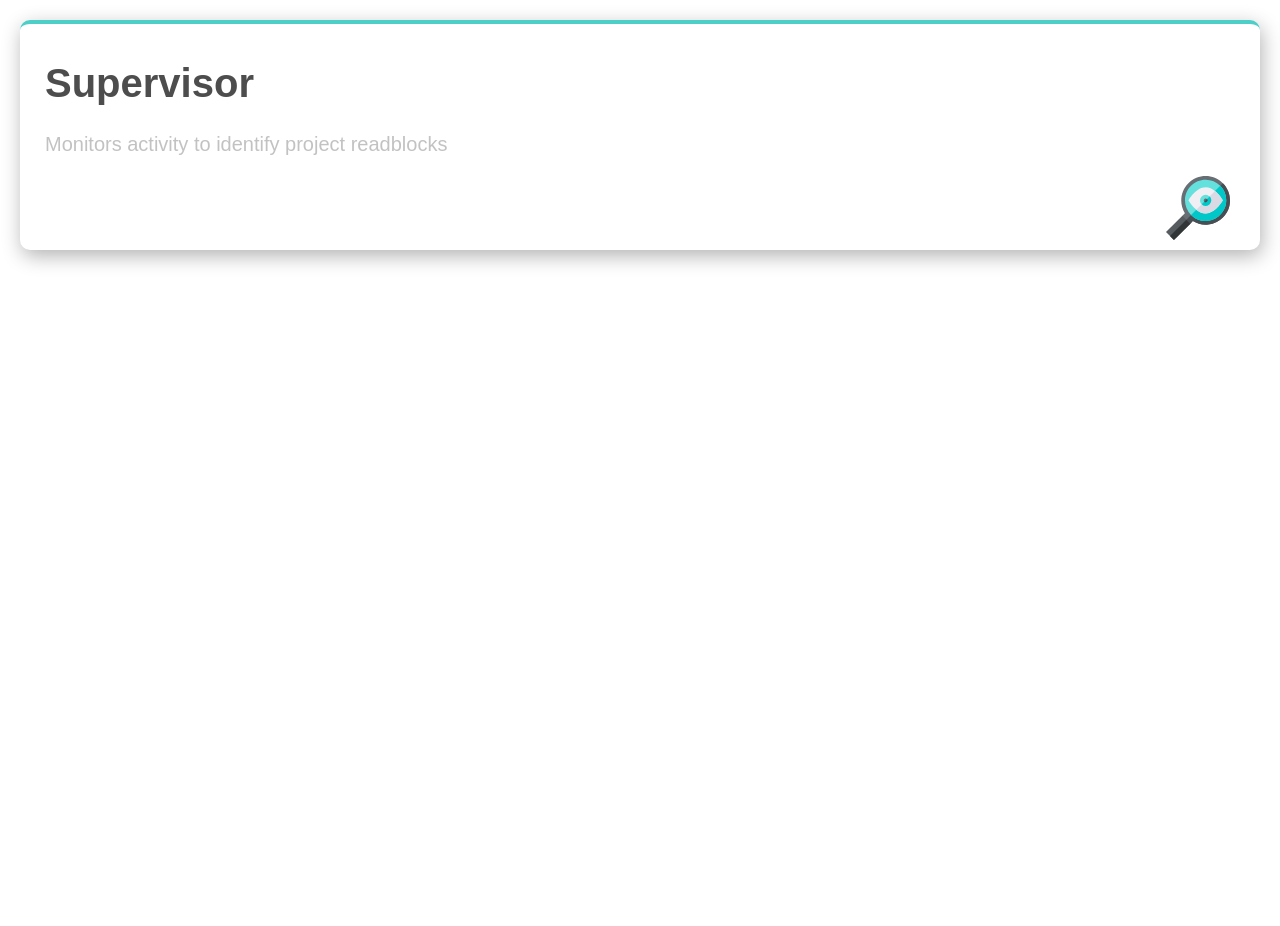
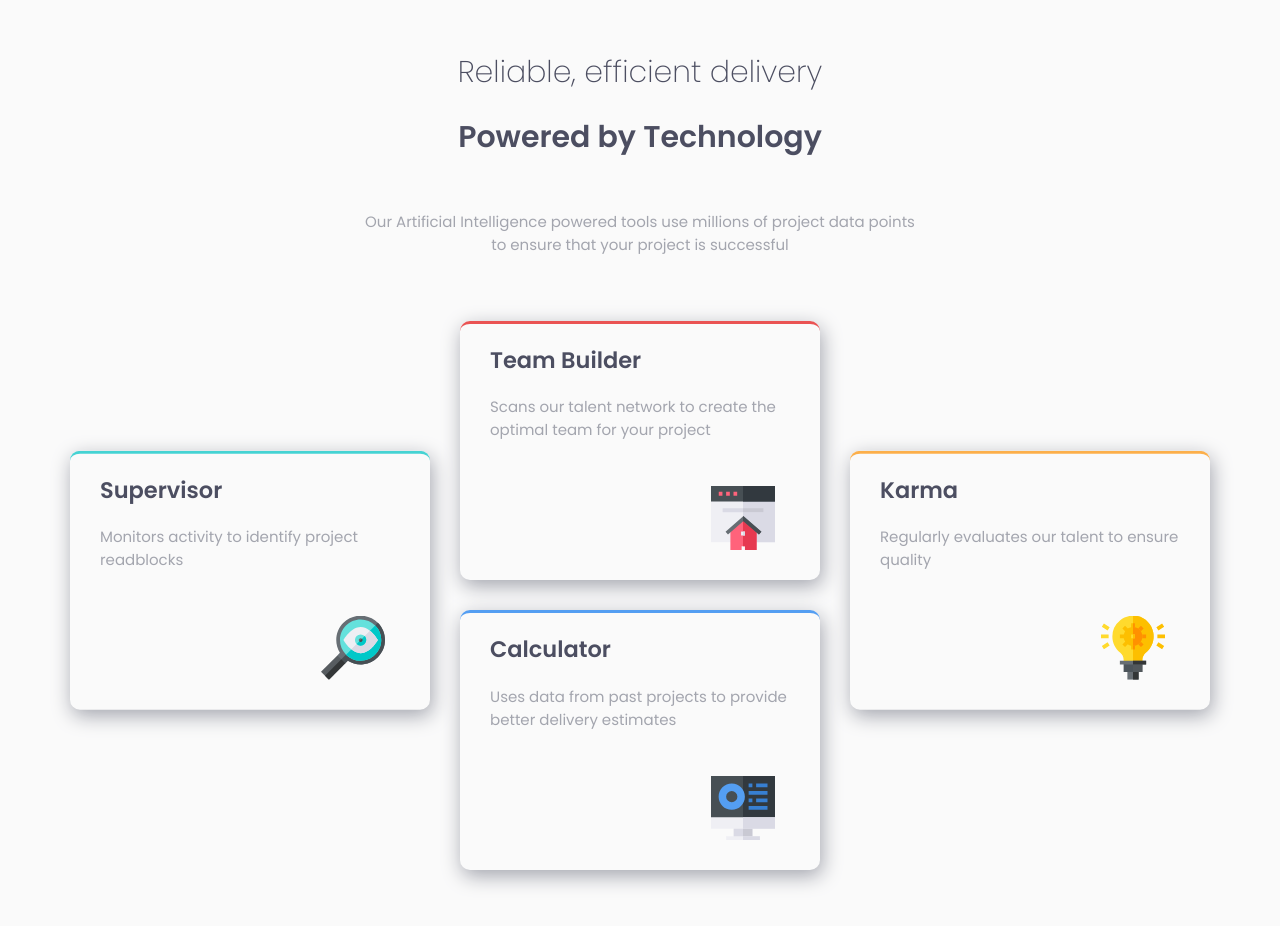
Before and after one commit to sebastianMorales01/Four-card-feature-section, a plain HTML site: page index.html in a window 1280 px wide. Before the commit the page ends 800 px from the top, so only its background shows below. Drawn offline with Linux system fonts and the light colour scheme.

Commit message:
version full

```diff
--- a/estilo.css
+++ b/estilo.css
@@ -1,25 +1,137 @@
+:root{
+    --Red: hsl(0, 78%, 62%);
+    --Cyan: hsl(180, 62%, 55%);
+    --Orange: hsl(34, 97%, 64%);
+    --Blue: hsl(212, 86%, 64%);
+
+    --VeryDarkBlue: hsl(234, 12%, 34%);
+    --GrayishBlue: hsl(229, 6%, 66%);
+    --VeryLightGray: hsl(0, 0%, 98%);
+}
 body{
-    font-family: Arial, Helvetica, sans-serif;
-    font-size: 20px;
-    margin: 20px;
+    font-family: 'Poppins', sans-serif;
+    font-size: 15px;
+    background: var(--VeryLightGray);
+    margin: 10px 30px;
 }
-.caja{
-    border-top: 4px solid rgb(77, 206, 199);
-    border-radius: 10px;
-    box-shadow: 2px 6px 20px rgb(179, 179, 179);
-    padding: 10px;
+.info{
+    text-align: center;
+    margin: 50px auto;
 
 }
-.caja h1{
-    padding-left: 15px;
-    color: rgb(78, 77, 77);
+.info h1{
+    color: var(--VeryDarkBlue);
+    font-weight: 200;
 }
-.caja p{
-    padding-left: 15px;
-    color: rgba(190, 190, 190, 0.938);
+.info h1 strong{
+    font-weight: 600;
 }
-.foto {
+.info p{
+    color: var(--GrayishBlue);
+    margin: 10px 15px;
+}
+
+.container{
     display: flex;
-    justify-content: flex-end;
-    padding-right: 20px;
+    justify-content: center;
+    margin-bottom: 50px;
+    flex-wrap: wrap; /*determina si los items se ajustan en una linea*/
 }
+
+.caja1{
+    border-top: 3px solid var(--Cyan);
+    border-radius: 10px;
+    box-shadow: 2px 6px 20px var(--GrayishBlue);
+    padding: 0px 30px 30px 30px;
+    margin: 15px;
+    width: 300px;
+    color:var(--VeryDarkBlue);
+}
+.caja1 h2{
+    color: var(--VeryDarkBlue);
+}
+.caja1 p{
+    color: var(--GrayishBlue);
+}
+.caja1 img{
+    margin-right: 5%;
+    margin-top: 10%;
+    float: right;
+}
+
+.caja2{
+    border-top: 3px solid var(--Red);
+    border-radius: 10px;
+    box-shadow: 2px 6px 20px var(--GrayishBlue);
+    padding: 0px 30px 30px 30px;
+    margin: 15px;
+    width: 300px;
+    color:var(--VeryDarkBlue);
+}
+.caja2 h2{
+    color: var(--VeryDarkBlue);
+}
+.caja2 p{
+    color: var(--GrayishBlue);
+}
+.caja2 img{
+    margin-right: 5%;
+    margin-top: 10%;
+    float: right;
+}
+
+.caja3{
+    border-top: 3px solid var(--Orange);
+    border-radius: 10px;
+    box-shadow: 2px 6px 20px var(--GrayishBlue);
+    padding: 0px 30px 30px 30px;
+    margin: 15px;
+    width: 300px;
+    color:var(--VeryDarkBlue);
+}
+.caja3 h2{
+    color: var(--VeryDarkBlue);
+}
+.caja3 p{
+    color: var(--GrayishBlue);
+}
+.caja3 img{
+    margin-right: 5%;
+    margin-top: 10%;
+    float: right;
+}
+
+.caja4{
+    border-top: 3px solid var(--Blue);
+    border-radius: 10px;
+    box-shadow: 2px 6px 20px var(--GrayishBlue);
+    padding: 0px 30px 30px 30px;
+    margin: 15px;
+    width: 300px;
+    color:var(--VeryDarkBlue);
+}
+.caja4 h2{
+    color: var(--VeryDarkBlue);
+}
+.caja4 p{
+    color: var(--GrayishBlue);
+}
+.caja4 img{
+    margin-right: 5%;
+    margin-top: 10%;
+    float: right;
+}
+
+/* version desktop */
+@media screen and (min-width:768px){
+    .info p{
+        width: 550px;
+        margin: 50px auto;
+    }
+    .caja1{
+        transform: translateY(50%);
+    }
+    .caja3{
+        transform: translateY(50%);
+    }
+}
--- a/index.html
+++ b/index.html
@@ -4,15 +4,42 @@
     <meta charset="UTF-8">
     <meta name="viewport" content="width=device-width, initial-scale=1.0">
     <title>Document</title>
+    <link href="https://fonts.googleapis.com/css2?family=Poppins:wght@200;400;600&display=swap" rel="stylesheet">
     <link rel="stylesheet" href="estilo.css">
 </head>
 <body>
-    <div class="caja">
-        <h1>Supervisor</h1>
-        <p>Monitors activity to identify project readblocks</p>
-        <div class="foto">
+    <div class="info">
+        <h1>Reliable, efficient delivery</h1>
+        <h1><strong>Powered by Technology</strong></h1>
+        <p>Our Artificial Intelligence powered tools use millions of project data points
+            to ensure that your project is successful
+        </p>
+    </div>
+    <div class="container">
+        <div class="caja1">
+            <h2>Supervisor</h2>
+            <p>Monitors activity to identify project readblocks</p>
             <img src="img/icon-supervisor.svg" >
         </div>
+        <div class="caja2">
+            <h2>Team Builder</h2>
+            <p>Scans our talent network to create the optimal team for your project</p>
+            <img src="img/icon-team-builder.svg">
+        </div>
+        <div class="caja3">
+            <h2>Karma</h2>
+            <p>Regularly evaluates our talent to ensure quality</p>
+            <img src="img/icon-karma.svg">
+          </div>
+
+          <div class="caja4">
+            <h2>Calculator</h2>
+            <p>Uses data from past projects to provide better delivery estimates</p>
+            <img src="img/icon-calculator.svg">
+          </div>
+
+
     </div>
+
 </body>
 </html>
```
Also changed, not shown: img/icon-calculator.svg (added), img/icon-karma.svg (added), img/icon-team-builder.svg (added).
